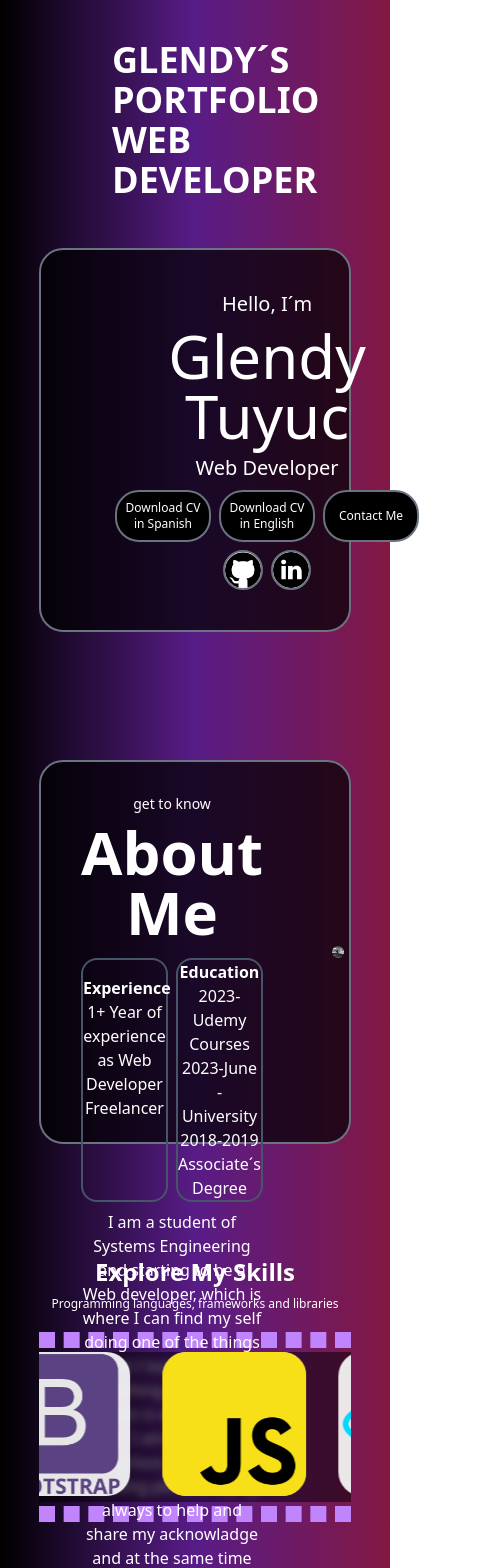
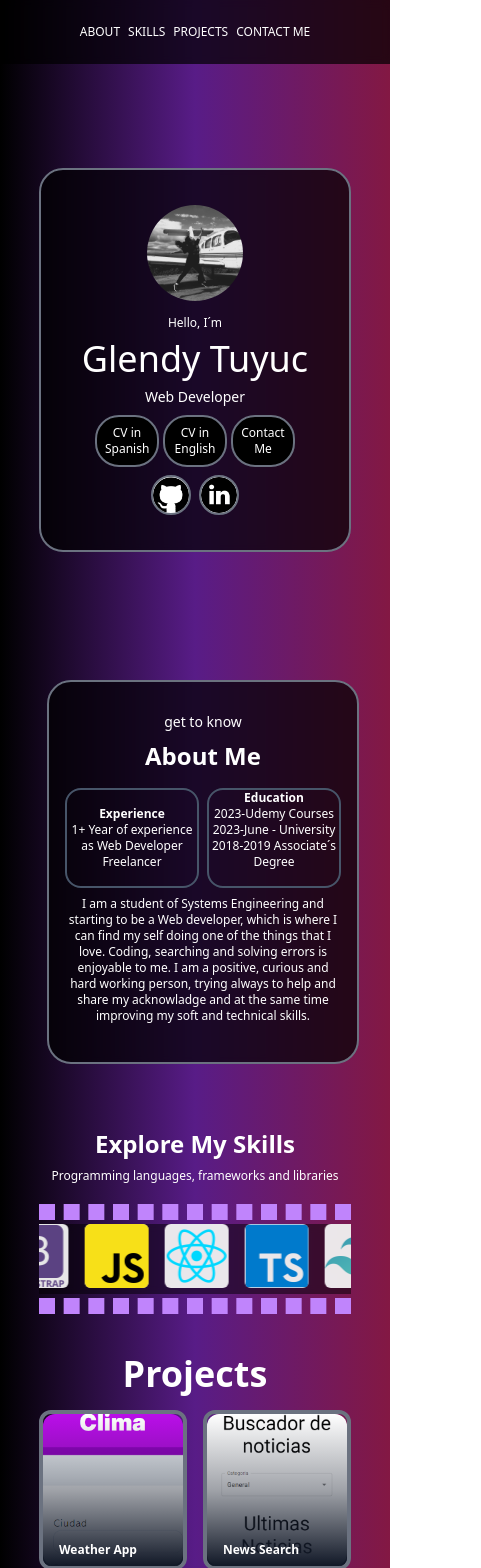
Before and after one commit to GlendyT/portfolio3.0, a React (Vite) app: page / in a window 390 px wide. Shown: the top 1568 px of the page, 481 px wide, since content can reach past the window. Built offline with nearby package versions, Linux system fonts and the light colour scheme.

Commit message:
last changes and responsive

```diff
--- a/src/components/About.jsx
+++ b/src/components/About.jsx
@@ -3,14 +3,14 @@ import GT from "../assets/GT.jpg";
 const About = () => {
   return (
     <div
-      className="flex justify-center gap-16 h-96 w-full py-8 mb-20 border-2 border-gray-500 rounded-3xl backdrop-blur-sm bg-black/70"
+      className="flex justify-center gap-16 h-96 w-full mb-8 mt-20 border-2 border-gray-500 rounded-3xl backdrop-blur-sm bg-black/70 max-sm:flex max-sm:flex-col max-sm:gap-2 max-md:mx-2 max-2xl:gap-1"
       id="about"
     >
-      <div className="flex flex-col m-auto text-center ml-10 text-white">
+      <div className="flex flex-col m-auto text-center ml-10 text-white max-sm:mx-4 max-md:mx-4 max-2xl:mx-4">
         <p className="text-sm">get to know</p>
-        <h1 className="text-6xl py-2 font-bold">About Me</h1>
+        <h1 className="text-6xl py-2 font-bold max-sm:text-2xl max-2xl:text-lg">About Me</h1>
         <div className="flex flex-col gap-2 justify-center pt-2 pb-2">
-          <div className=" grid grid-cols-2 gap-2 ">
+          <div className=" grid grid-cols-2 gap-2  max-sm:text-xs ">
             <div className="border-2 border-solid border-slate-600 rounded-2xl py-4">
               <h1 className="font-bold">Experience </h1>
               <p className=" font-normal ">
@@ -25,7 +25,7 @@ const About = () => {
               <p>2018-2019 Associate´s Degree </p>
             </div>
           </div>
-          <p className="">
+          <p className=" max-sm:text-xs max-2xl:text-xs">
             I am a student of Systems Engineering and starting to be a Web
             developer, which is where I can find my self doing one of the things
             that I love. Coding, searching and solving errors is enjoyable to
@@ -35,8 +35,8 @@ const About = () => {
           </p>
         </div>
       </div>
-      <div className="m-auto flex items-center justify-center relative">
-        <img src={GT} alt="GT" className=" w-7/12 rounded-xl" />
+      <div className="m-auto flex items-center justify-center relative max-md:hidden">
+        <img src={GT} alt="GT" className=" w-7/12 rounded-xl max-sm:hidden  max-2xl:hidden" />
       </div>
     </div>
   );
--- a/src/components/ContactMe.jsx
+++ b/src/components/ContactMe.jsx
@@ -3,18 +3,18 @@ import linkedin from "../assets/linkedin.png"
 
 const ContactMe = () => {
   return (
-    <div className="flex justify-center flex-col h-96 w-full py-8 " id="contact">
-      <div className="flex flex-col m-auto text-center">
-      <p className="text-2xl font-bold" >Get In Touch</p>
-      <h1 className="text-5xl font-extrabold">Contact Me</h1>
-      <div className="flex justify-center rounded-md border-2 border-black bg-slate-100 mx-2 my-4">
-        <div className="flex items-center justify-center gap-2 m-8">
-          <img src={email} className="w-10"/>
-          <p className="text-xl"><a href="mailto:exampleemail@gmail.com" >Example@gmail.com</a></p>
+    <div className="flex justify-center flex-col h-96 w-full py-8 mb-24 max-sm:mb-8 text-white" id="contact">
+      <div className="flex flex-col m-auto text-center ">
+      <p className="text-2xl font-bold max-sm:text-sm " >Get In Touch</p>
+      <h1 className="text-5xl font-extrabold max-sm:text-3xl">Contact Me</h1>
+      <div className="flex justify-center border-2 border-gray-500 rounded-3xl backdrop-blur-sm bg-black/70 mx-2 my-4 max-sm:flex max-sm:flex-col ">
+        <div className="flex items-center justify-center gap-2 m-8 max-sm:m-4">
+          <img src={email} className="w-16 bg-white rounded-full max-sm:w-8"/>
+          <p className="text-xl max-sm:text-sm"><a href="mailto:exampleemail@gmail.com" >Example@gmail.com</a></p>
         </div>
-        <div className="flex items-center justify-center gap-2 m-8">
-          <img src={linkedin} className="w-10"/>
-          <p className="text-xl "><a  href="https://www.linkedin.com/in/glendy-tuyuc-864954275/" >LinkedIn</a></p>
+        <div className="flex items-center justify-center gap-2 m-8 max-sm:m-4">
+          <img src={linkedin} className="w-16 bg-white rounded-full border-8 border-white  max-sm:w-8 max-sm:border-4"/>
+          <p className="text-xl max-sm:text-sm "><a  href="https://www.linkedin.com/in/glendy-tuyuc-864954275/" >LinkedIn</a></p>
         </div>
       </div>
       </div>
--- a/src/components/FirstPage.jsx
+++ b/src/components/FirstPage.jsx
@@ -1,33 +1,36 @@
 import GT from "../assets/GT.jpg";
 import git from "../assets/github.png";
 import ld from "../assets/linkedin.png";
+import cvEN from "../assets/CV GLENDY TUYUC INGENIERIA EN SISTEMAS EN.pdf"
 
 const FirstPage = () => {
   return (
-    <div className=" flex justify-center gap-36 h-96 w-full py-8 mb-32 text-white border-2 border-gray-500 rounded-3xl backdrop-blur-sm bg-black/70">
+    <div className=" flex justify-center gap-36 h-96 w-full mt-14 py-8 mb-32 text-white border-2 border-gray-500 rounded-3xl backdrop-blur-sm bg-black/70 max-sm:flex-col max-sm:gap-2 max-sm:mt-24 max-2xl:gap-2">
       <div className="m-auto">
-        <img src={GT} alt="GT" className="w-44 rounded-full" />
+        <img src={GT} alt="GT" className="w-44 rounded-full max-sm:w-24" />
       </div>
       <div className="flex flex-col m-auto text-center">
-        <p className="text-xl">Hello, I´m</p>
-        <h1 className="text-6xl py-2">Glendy Tuyuc</h1>
-        <p className="text-xl">Web Developer</p>
-        <div className="flex flex-row gap-2 justify-center pt-2 pb-2">
-          <button className="py-2 bg-black text-white px-2 w-24 text-xs rounded-3xl border-2 border-gray-500">
-            {" "}
-            Download CV in Spanish
+        <p className="text-xl max-sm:text-xs ">Hello, I´m</p>
+        <h1 className="text-6xl py-2 max-sm:text-4xl">Glendy Tuyuc</h1>
+        <p className="text-xl max-sm:text-sm">Web Developer</p>
+        <div className="flex flex-row  gap-2 justify-center pt-2 pb-2 max-sm:gap-1">
+          <button className="py-2 bg-black text-white px-2 w-24 text-xs rounded-3xl border-2 border-gray-500 max-sm:w-16 ">
+            <a href="/src/assets/CV GLENDY TUYUC INGENIERIA EN SISTEMAS ES.pdf" target="_blank" rel="noreferrer">
+            CV in Spanish</a>
           </button>
-          <button className="py-2 bg-black px-2 w-24 text-xs rounded-3xl border-2 border-gray-500">
-            {" "}
-            Download CV in English
+          <button className="py-2 bg-black px-2 w-24 text-xs rounded-3xl border-2 border-gray-500 max-sm:w-16"
+          > <a href="/src/assets/CV GLENDY TUYUC INGENIERIA EN SISTEMAS EN.pdf" target="_blank" rel="noreferrer">
+            CV in English</a>
           </button>
-          <button className="py-2 bg-black px-2 w-24 text-xs rounded-3xl border-2 border-gray-500">
+          <button className="py-2 bg-black px-2 w-24 text-xs rounded-3xl border-2 border-gray-500 max-sm:w-16"
+          >
            <a href="#contact">Contact Me</a>
           </button>
         </div>
         <div className=" flex flex-row gap-2 m-auto ">
-          <img src={git} className="w-10 bg-white rounded-full border-2 border-gray-500" />
-          <img src={ld} className="w-10 bg-white rounded-full border-2 border-gray-500" />
+          <a href="https://github.com/GlendyT" target="_blank" rel="noreferrer">
+          <img src={git} className="w-10 bg-white rounded-full border-2 border-gray-500" /></a>
+          <a href="https://www.linkedin.com/in/glendy-tuyuc-864954275/" target="_blank" rel="noreferrer"> <img src={ld} className="w-10 bg-white rounded-full border-2 border-gray-500" /></a>
         </div>
       </div>
     </div>
--- a/src/components/Footer.jsx
+++ b/src/components/Footer.jsx
@@ -5,10 +5,10 @@ const Footer = () => {
   const [home, setHome] = useState("home")
 
   return (
-    <div className="py-10 flex px-28 justify-between items-center">
-      <h1 className="text-4xl w-60 font-bold">Glendy´s Portfolio Web Developer</h1>
-      <ul className="flex gap-5 list-none text-slate-600 text-sm max-sm:justify-between max-sm:gap-2 max-sm:hidden">
-        <a href="#about" onClick={() => setHome("home")} className={home==="home" ? "pb-px border-solid border-b-2 border-slate-600 cursor-pointer" : "cursor-pointer"}>About</a>
+    <div className="py-10 flex px-28 justify-between items-center text-white backdrop-blur-sm bg-black/70 max-sm:text-center">
+      <h1 className="text-4xl w-60 font-bold"> <a href="/"> Glendy´s Portfolio Web Developer </a></h1>
+      <ul className="flex gap-5 list-none text-sm max-sm:justify-between max-sm:gap-2 max-sm:hidden">
+        <a href="#about" onClick={() => setHome("home")} className={home==="" ? "pb-px border-solid border-b-2 border-slate-600 cursor-pointer" : "cursor-pointer"}>About</a>
         <a href="#skills" onClick={() => setHome("skills")} className={home==="skills" ? "pb-px border-solid border-b-2 border-slate-600 cursor-pointer" : "cursor-pointer"}>Skills</a>
         <a href="#projects" onClick={() => setHome("projects")} className={home==="projects" ? "pb-px border-solid border-b-2 border-slate-600 cursor-pointer" : "cursor-pointer"}>Projects</a>
         <a href="#contact" onClick={() => setHome("contact")} className={home==="contact" ? "pb-px border-solid border-b-2 border-slate-600 cursor-pointer" : "cursor-pointer"}>Contact Me</a>
--- a/src/components/Navbar.jsx
+++ b/src/components/Navbar.jsx
@@ -5,10 +5,10 @@ const Navbar = () => {
   const [home, setHome] = useState("home")
 
   return (
-    <div className="py-10 flex px-28 justify-between items-center text-white ">
-      <h1 className="text-4xl w-60 font-bold uppercase ">Glendy´s Portfolio Web Developer</h1>
-      <ul className="flex gap-5 list-none text-sm uppercase font-medium max-sm:justify-between max-sm:gap-2 max-sm:hidden">
-        <a href="#about" onClick={() => setHome("home")} className={home==="home" ? "pb-px border-solid border-b-2 border-white cursor-pointer" : "cursor-pointer"}>About</a>
+    <div className="py-6 flex px-28 justify-between items-center text-white backdrop-blur-sm bg-black/70 max-sm:flex max-sm:justify-center max-sm:px-10">
+      <h1 className="text-4xl w-60 font-bold max-sm:hidden "> <a href="/">Glendy´s Portfolio Web Developer </a></h1>
+      <ul className="flex gap-5 list-none text-sm uppercase font-medium max-sm:justify-between max-sm:gap-2 max-sm:text-xs">
+        <a href="#about" onClick={() => setHome("home")} className={home==="" ? "pb-px border-solid border-b-2 border-white cursor-pointer" : "cursor-pointer"}>About</a>
         <a href="#skills" onClick={() => setHome("skills")} className={home==="skills" ? "pb-px border-solid border-b-2 border-white cursor-pointer" : "cursor-pointer"}>Skills</a>
         <a href="#projects" onClick={() => setHome("projects")} className={home==="projects" ? "pb-px border-solid border-b-2 border-white cursor-pointer" : "cursor-pointer"}>Projects</a>
         <a href="#contact" onClick={() => setHome("contact")} className={home==="contact" ? "pb-px border-solid border-b-2 border-white cursor-pointer" : "cursor-pointer"}>Contact Me</a>
--- a/src/components/Projectlist.jsx
+++ b/src/components/Projectlist.jsx
@@ -1,23 +1,28 @@
-const Projectlist = ({ name, image, description }) => {
+const Projectlist = ({ name, image, description, demo, repo }) => {
   return (
-    <div className="w-full h-80 bg-transparent cursor-pointer group perspective">
+    <div className="w-full h-80 bg-transparent group perspective max-sm:h-40">
       <div className="relative preserve-3d group-hover:my-rotate-y-180 w-full h-full duration-1000">
-        <div className="absolute flex flex-col justify-end bg-gradient-to-t from-gray-900 via-gray-900/40  border-4 border-gray-500 w-full h-full rounded-xl overflow-hidden inset-0 backface-hidden px-8 pb-8  ">
+        <div className="absolute flex flex-col justify-end bg-gradient-to-t from-gray-900 via-gray-900/40  border-4 border-gray-500 w-full h-full rounded-xl overflow-hidden inset-0 backface-hidden px-8 pb-8 max-sm:pb-2 max-sm:px-4 ">
           <img
             src={image}
             alt=""
             className=" absolute inset-0 object-cover backface-hidden w-full h-full rounded-xl"
           />
           <div className="backface-hidden absolute inset-0 bg-gradient-to-t from-gray-900 via-gray-900/40"></div>
-          <h3 className="z-10 mt-3 text-xl font-bold text-white">{name}</h3>
+          <h3 className="z-10 mt-3 text-xl font-bold text-white max-sm:text-xs">{name}</h3>
         </div>
 
-        <div className="absolute my-rotate-y-180 backface-hidden w-full h-full bg-purple-100 overflow-hidden">
-          <div className="text-center flex flex-col items-center justify-center h-full text-gray-800 px-2 pb-18 ">
-            <p className="my-2 text-sm">{description}</p>
-            <button className="bg-teal-500 px-2 py-2 font-semibold text-white rounded-full absolute -bottom-20 delay-500 duration-1000 group-hover:bottom-20 scale-0 group-hover:scale-125">
-              Watch Now
+        <div className="absolute my-rotate-y-180 backface-hidden w-full h-full bg-gradient-to-bl from-slate-900 via-purple-900 to-slate-900 overflow-hidden rounded-xl text-white border-gray-100 border-2">
+          <div className="text-center flex flex-col items-center justify-center h-full px-2 pb-18 ">
+            <p className="my-2 text-sm max-sm:hidden ">{description}</p>
+            <div className="flex flex-row  gap-2 max-sm:text-xs max-sm:flex-col">
+            <button className="bg-black px-2 py-2 font-semibold text-white rounded-full border-2 border-gray-500">
+            <a href={repo} target="_blank" rel="noreferrer">Repository</a>
             </button>
+            <button className="bg-black px-2 py-2 font-semibold text-white rounded-full border-2 border-gray-500">
+              <a href={demo} target="_blank" rel="noreferrer">Demo Live</a>
+            </button>
+            </div>
           </div>
         </div>
       </div>
--- a/src/components/Projects.jsx
+++ b/src/components/Projects.jsx
@@ -6,12 +6,12 @@ const Projects = ({ category }) => {
   const { projects } = useContext(ProjectContext);
 
   return (
-    <div className="mt-10 pb-4" id="projects">
-      <h1 className="font-bold text-4xl text-black mb-4 max-sm:text-md text-center">
+    <div className="mt-10 pb-56 text-white " id="projects">
+      <h1 className="font-bold text-4xl mb-4 max-sm:text-md text-center ">
         {" "}
         Projects{" "}
       </h1>
-      <div className=" grid grid-cols-4 gap-14 max-sm:grid-cols-2">
+      <div className=" grid grid-cols-4 gap-14 max-sm:grid-cols-2 max-sm:gap-4 max-2xl:grid-cols-2">
         {projects.map((item, index) => {
           return (
             <Projectlist
@@ -20,6 +20,8 @@ const Projects = ({ category }) => {
               name={item.name}
               description={item.description}
               image={item.image}
+              demo={item.demo}
+              repo={item.repo}
             />
           );
         })}
--- a/src/components/Skills.jsx
+++ b/src/components/Skills.jsx
@@ -19,8 +19,8 @@ const Skills = ({ category, setCategory }) => {
         <div className="animate-slide inline-block">
           {skills.concat(skills).map((item, index) => {
             return (
-              <div className="inline-block px-4 border-white" key={index}>
-                <img src={item.img} alt="" className="h-36 backdrop-blur-xl bg-white/90 rounded-3xl hover:shadow-[0px_0px_200px_0px_#702459]" />
+              <div className="inline-block px-4 border-white max-sm:px-2" key={index}>
+                <img src={item.img} alt="" className="h-36 backdrop-blur-xl bg-white/90 rounded-3xl hover:shadow-[0px_0px_200px_0px_#702459] max-sm:h-16 max-sm:rounded-md" />
               </div>
             );
           })}
--- a/src/data/data.js
+++ b/src/data/data.js
@@ -86,8 +86,8 @@ export const projects = [
         image: climats,
         description: "Page where you can check the weather of default countries, using hooks, useContext, React, JavaScript, HTML, AXIOS for the REST API and for CSS styles",
         category: ["React JS", "HTML", "TailwindCSS", "JavaScript", "Git", "GitHub", "Node.JS"],
-        demo: "",
-        repo: "",
+        repo: "https://github.com/GlendyT/ClimaApp",
+        demo: "https://clima-app-tawny.vercel.app/",
     },
     {
         _id: "2",
@@ -95,8 +95,8 @@ export const projects = [
         image: noticias,
         description: "Page where you can search for the most relevant news about the default categories, using hooks, useContext, React, JavaScript, HTML, AXIOS for the REST API and for styles, @mui/material @emotion/react @emotion/styled",
         category: "React JS" && "HTML" && "JavaScript" && "Git" && "GitHub" && "Node.JS",
-        demo: "",
-        repo: "",
+        repo: "https://github.com/GlendyT/NoticiasApi",
+        demo: "https://noticias-api-black.vercel.app/",
     },
     {
         _id: "3",
@@ -104,8 +104,8 @@ export const projects = [
         image: cripto,
         description: "Page to be able to convert cryptocurrencies using React, JavaScript, Hooks, using fetch for the REST API and for styles, CSS @emotion/styled",
         category: "React JS" && "HTML" && "JavaScript" && "Git" && "GitHub" && "Node.JS" && "CSS",
-        demo: "",
-        repo: "",
+        repo: "https://github.com/GlendyT/Criptomonedas",
+        demo: "https://app-de-conversion-criptomonedas.netlify.app/",
     },
     {
         _id: "4",
@@ -113,8 +113,8 @@ export const projects = [
         image: bebidas,
         description: "Page where you can search for drink recipes with the default categories, using hooks, useContext, React, JavaScript, HTML, AXIOS for the REST API and Bootstrap was used for styles",
         category: "React JS" && "HTML" && "Bootstrap" && "JavaScript" && "Git" && "GitHub" && "Node.JS",
-        demo: "",
-        repo: "",
+        repo: "https://github.com/GlendyT/buscador-bebidas-typescript",
+        demo: "https://bebidas-typescript.netlify.app/",
     },
     {
         _id: "5",
@@ -122,8 +122,8 @@ export const projects = [
         image: task,
         description: "Page to manage tasks, allows you to create a user, add tasks, add collaborators, delete tasks. Using for the Frontend, React, JavaScript, Hooks, useContext, React-Router-Dom to host the information in different links, AXIOS to connect the database, MongoDB to store the data and Tailwindcss for the styles",
         category: "React JS" && "HTML" && "JavaScript" && "Git" && "GitHub" && "Node.JS" && "MongoDB" && "TailwindCSS"  ,
+        repo: "https://github.com/GlendyT/merntask_frontend",
         demo: "",
-        repo: "",
     },
     {
         _id: "6",
@@ -131,8 +131,8 @@ export const projects = [
         image: task,
         description: "Backend of the MERN project, using the dependencies bcrypt to encrypt the user's password, express to create a multipage, mongoose to connect with MongoDB, JSON Web Token to create Public or Private Key to enter, Nodemailer to confirm the created user",
         category: "JavaScript" && "MongoDB",
-        demo: "",
-        repo: "",
+        repo: "https://github.com/GlendyT/merntask_backend",
+        demo: "https://merntask-frontend-theta.vercel.app/",
     },
     {
         _id: "7",
@@ -140,8 +140,8 @@ export const projects = [
         image: auth,
         description: "Página utilizando Next-Auth, utilizando las dependencias, zod, bcrypt, uuid. Creando la información a solicitar al usuario en Schema Prisma,",
         category: "TypeScript" && "TailwindCSS",
-        demo: "",
-        repo: "",
+        repo: "https://github.com/GlendyT/NextAuthVS",
+        demo: "https://next-auth-vs.vercel.app/",
     },
     {
         _id: "8",
@@ -149,8 +149,8 @@ export const projects = [
         image: ntfx,
         description: "Pagina Clone de Netflix, con las funciones de crear usuario, iniciar sesión, agregar favoritos, agregar usuarios, almacenando la información de las películas en MongoDB, utilizando Next Auth, AXIOS para traer la información del backend, y dando estilos en TailwindCSS",
         category: "MongoDB" && "TailwindCSS" && "Typescript",
-        demo: "",
-        repo: "",
+        repo: "https://github.com/GlendyT/Netflix-clone",
+        demo: "https://paginanetflixclone.vercel.app/auth",
     },
     {
         _id: "9",
@@ -158,8 +158,8 @@ export const projects = [
         image: clima,
         description: "Page where you can check the weather of default countries, using hooks, useContext, Typescript, HTML, AXIOS for the REST API and for styles CSS Modules",
         category: "JavaScript" && "MongoDB" && "Typescript" && "CSS",
-        demo: "",
-        repo: "",
+        repo: "https://github.com/GlendyT/clima-react-typescript",
+        demo: "https://clima-typescript.netlify.app/",
     },
     {
         _id: "10",
@@ -167,8 +167,8 @@ export const projects = [
         image: prdmng,
         description: "Page to manage products, allows you to add a product, add price, add availability, delete products. Using for the Frontend, Typescript, JavaScript, Hooks, useContext, React-Router-Dom to host the information in different links, AXIOS to connect the database, PostgreSQL to store the data and Tailwindcss for the styles.",
         category: "JavaScript" && "PostgreSQL",
-        demo: "",
-        repo: "",
+        repo: "https://github.com/GlendyT/frontend-PERN",
+        demo: "https://frontend-pern.vercel.app/",
     },
     {
         _id: "11",
@@ -176,7 +176,7 @@ export const projects = [
         image: prdmng,
         description: "Backend of the MERN project, using express dependencies to create multipages, supertest, jest for backend testing, swagger to document the API.",
         category: "JavaScript" && "MYSQL" && "TypeScript",
-        demo: "",
-        repo: "",
+        repo: "https://github.com/GlendyT/backend-PERN",
+        demo: "https://frontend-pern.vercel.app/",
     },
 ]
```
Also changed, not shown: 2 other files (tests, documents, lock files or other folders).
